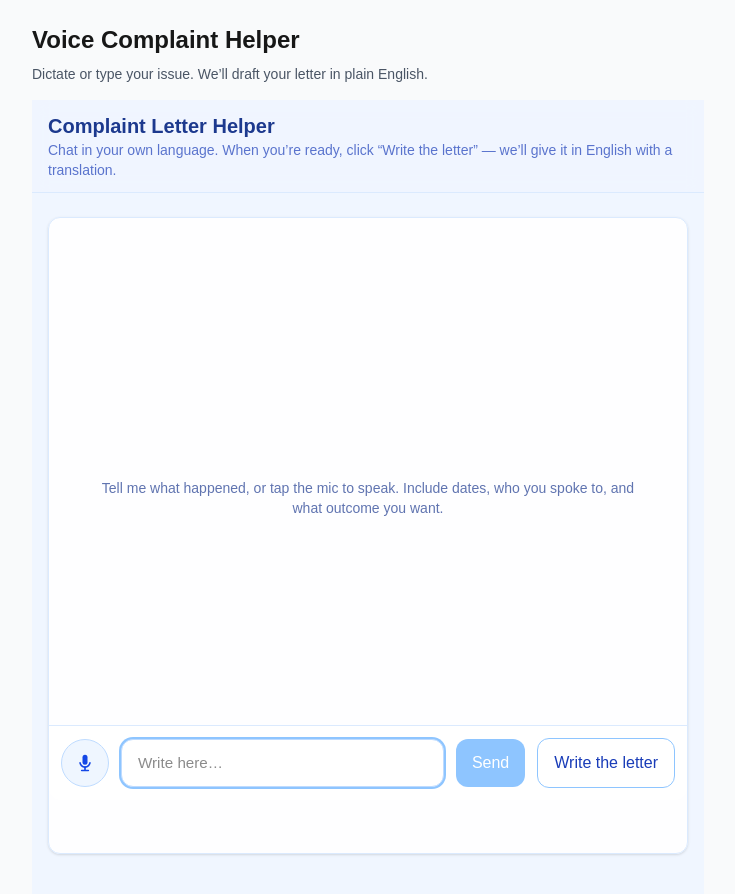
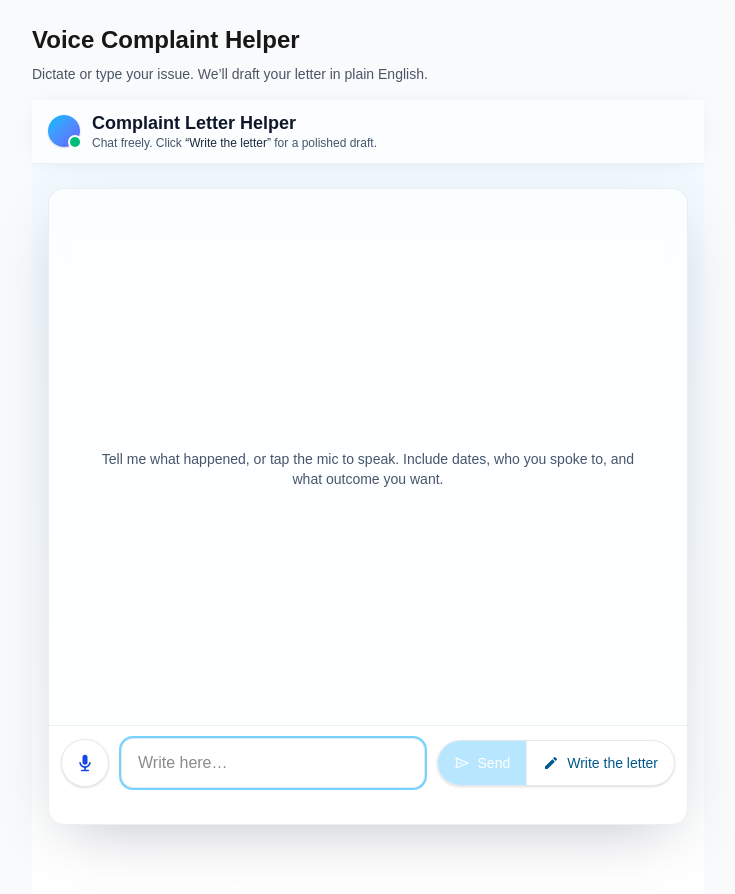
Before and after one commit to obba100/Social-Housing-Complaints-Letter-Bot, a Next.js app in the folder complaint-voice/: page / in a window 1280 px wide. Shown: the top 894 px of the page, without its empty margins (272-1007 px from the left). Built offline with nearby package versions, Linux system fonts and the light colour scheme.

Commit message:
Update Chat UI to Aria-style buttons + embed.mjs config

```diff
--- a/complaint-voice/src/components/Chat.tsx
+++ b/complaint-voice/src/components/Chat.tsx
@@ -16,7 +16,9 @@ const extractLetterBlocks = (text: string) => {
   const trMatch = text.match(/<<LETTER_TRANSLATION(?:[^>]*)>>([\s\S]*?)<<\/LETTER_TRANSLATION>>/);
 
   const enMDMatch = text.match(/<<LETTER_EN_MD>>([\s\S]*?)<<\/LETTER_EN_MD>>/);
-  const trMDMatch = text.match(/<<LETTER_TRANSLATION_MD(?:\s+lang="([^"]+)")?\s*>>([\s\S]*?)<<\/LETTER_TRANSLATION_MD>>/);
+  const trMDMatch = text.match(
+    /<<LETTER_TRANSLATION_MD(?:\s+lang="([^"]+)")?\s*>>([\s\S]*?)<<\/LETTER_TRANSLATION_MD>>/
+  );
 
   // Try to read lang from either translation tag
   let translationLang = '';
@@ -26,10 +28,8 @@ const extractLetterBlocks = (text: string) => {
   else if (trLangFromPlain && trLangFromPlain[1]) translationLang = trLangFromPlain[1];
   else if (trMDMatch && trMDMatch[1]) translationLang = trMDMatch[1];
 
-  // Anything before the English letter (e.g., a quick clarifier)
   const before = enMatch ? text.slice(0, enMatch.index).trim() : '';
 
-  // Determine the last closing tag position to compute "after"
   const closePositions = [
     enMatch ? enMatch.index! + enMatch[0].length : -1,
     trMatch ? trMatch.index! + trMatch[0].length : -1,
@@ -56,12 +56,12 @@ const extractLetterBlocks = (text: string) => {
   };
 };
 
-const CopyButton: React.FC<{ text: string; label?: string; className?: string; variant?: 'primary' | 'secondary' }> = ({
-  text,
-  label = 'Copy',
-  className,
-  variant = 'secondary'
-}) => {
+const CopyButton: React.FC<{
+  text: string;
+  label?: string;
+  className?: string;
+  variant?: 'primary' | 'secondary';
+}> = ({ text, label = 'Copy', className, variant = 'secondary' }) => {
   const [done, setDone] = useState(false);
   const base =
     variant === 'primary'
@@ -77,7 +77,7 @@ const CopyButton: React.FC<{ text: string; label?: string; className?: string; v
         } catch {}
       }}
       className={[
-        'rounded-md px-2 py-1 text-xs transition active:scale-[0.98]',
+        'rounded-full px-3 py-1 text-xs transition active:scale-[0.98] shadow-sm',
         base,
         className || ''
       ].join(' ')}
@@ -88,28 +88,56 @@ const CopyButton: React.FC<{ text: string; label?: string; className?: string; v
   );
 };
 
-/* -------- very small Markdown renderer (bold + line breaks) --------
-   We only need **bold** and preserved line breaks/spacing for letters. */
+/* -------- tiny Markdown renderer (bold + basic spacing) -------- */
 function renderMarkdown(md: string): React.ReactNode {
-  // Split by **bold**, keep delimiters
   const segments = md.split(/(\*\*[^*]+\*\*)/g);
   return (
     <>
       {segments.map((seg, i) => {
         const m = seg.match(/^\*\*([^*]+)\*\*$/);
-        if (m) {
-          return <strong key={i}>{m[1]}</strong>;
-        }
+        if (m) return <strong key={i}>{m[1]}</strong>;
         return <span key={i}>{seg}</span>;
       })}
     </>
   );
 }
 
+/* -------------------- Icons -------------------- */
+
+const MicIcon = ({ className = '' }: { className?: string }) => (
+  <svg xmlns="http://www.w3.org/2000/svg" viewBox="0 0 24 24" aria-hidden="true" className={className}>
+    <path fill="currentColor" d="M12 14a3 3 0 0 0 3-3V5a3 3 0 0 0-6 0v6a3 3 0 0 0 3 3z" />
+    <path fill="currentColor" d="M17 11a5 5 0 0 1-10 0H5a7 7 0 0 0 14 0h-2z" />
+    <path d="M12 17v4m-4 0h8" stroke="currentColor" strokeWidth="2" strokeLinecap="round" />
+  </svg>
+);
+
+const SendIcon = ({ className = '' }: { className?: string }) => (
+  <svg viewBox="0 0 24 24" className={className} aria-hidden="true" xmlns="http://www.w3.org/2000/svg">
+    <path
+      d="M4.5 12L3 4.5 21 12 3 19.5 4.5 12zm0 0L12 12"
+      fill="none"
+      stroke="currentColor"
+      strokeWidth="1.8"
+      strokeLinecap="round"
+      strokeLinejoin="round"
+    />
+  </svg>
+);
+
+const PenIcon = ({ className = '' }: { className?: string }) => (
+  <svg viewBox="0 0 24 24" className={className} aria-hidden="true" xmlns="http://www.w3.org/2000/svg">
+    <path
+      d="M3 17.25V21h3.75L17.81 9.94l-3.75-3.75L3 17.25zM20.71 7.04a1.003 1.003 0 0 0 0-1.42l-2.34-2.34a1.003 1.003 0 0 0-1.42 0l-1.83 1.83 3.75 3.75 1.84-1.82z"
+      fill="currentColor"
+    />
+  </svg>
+);
+
 /* -------------------- Main component -------------------- */
 
 export default function Chat() {
-  // Conversation state (anonymous, in-tab only)
+  // Conversation state
   const [messages, setMessages] = useState<Msg[]>([]);
   const [input, setInput] = useState('');
 
@@ -125,8 +153,20 @@ export default function Chat() {
   const mediaRecorderRef = useRef<MediaRecorder | null>(null);
   const chunksRef = useRef<BlobPart[]>([]);
   const inputRef = useRef<HTMLInputElement | null>(null);
+  const scrollerRef = useRef<HTMLDivElement | null>(null);
 
-  useEffect(() => { inputRef.current?.focus(); }, []);
+  useEffect(() => {
+    inputRef.current?.focus();
+  }, []);
+
+  // Auto-scroll to bottom on updates
+  useEffect(() => {
+    if (!scrollerRef.current) return;
+    scrollerRef.current.scrollTo({
+      top: scrollerRef.current.scrollHeight,
+      behavior: 'smooth'
+    });
+  }, [messages, isStreaming]);
 
   // Prefer on-device speech recognition (fast + free)
   useEffect(() => {
@@ -144,15 +184,6 @@ export default function Chat() {
       recognitionRef.current = rec;
     }
   }, []);
-
-  // OpenAI-style mic icon
-  const MicIcon = ({ className = '' }: { className?: string }) => (
-    <svg xmlns="http://www.w3.org/2000/svg" viewBox="0 0 24 24" aria-hidden="true" className={className}>
-      <path fill="currentColor" d="M12 14a3 3 0 0 0 3-3V5a3 3 0 0 0-6 0v6a3 3 0 0 0 3 3z" />
-      <path fill="currentColor" d="M17 11a5 5 0 0 1-10 0H5a7 7 0 0 0 14 0h-2z" />
-      <path d="M12 17v4m-4 0h8" stroke="currentColor" strokeWidth="2" strokeLinecap="round" />
-    </svg>
-  );
 
   const startRecording = async () => {
     if (recognitionRef.current) {
@@ -205,7 +236,7 @@ export default function Chat() {
   // Shared sender with phase control
   const sendWithPhase = async (draft: boolean) => {
     const text = input.trim();
-    if (draft === false && !text) return; // in chat mode, require text
+    if (draft === false && !text) return;
     if (isStreaming) return;
 
     const nextMessages: Msg[] = text ? [...messages, { role: 'user', content: text }] : [...messages];
@@ -214,8 +245,7 @@ export default function Chat() {
     setInput('');
     setIsStreaming(true);
 
-    // create streaming assistant bubble now
-    const holderIndex = nextMessages.length; // next position
+    const holderIndex = nextMessages.length;
     setMessages((prev) => [...prev, { role: 'assistant', content: '' }]);
 
     let res: Response | null = null;
@@ -223,7 +253,7 @@ export default function Chat() {
       res = await fetch('/api/chat', {
         method: 'POST',
         headers: { 'Content-Type': 'application/json' },
-        body: JSON.stringify({ messages: nextMessages, draft }), // <— phase flag
+        body: JSON.stringify({ messages: nextMessages, draft })
       });
     } catch (e: any) {
       setMessages((prev) => {
@@ -239,7 +269,10 @@ export default function Chat() {
       const errText = await res.text().catch(() => '');
       setMessages((prev) => {
         const updated = [...prev];
-        updated[holderIndex] = { role: 'assistant', content: `[Error ${res.status}] ${errText || 'Problem generating a response.'}` };
+        updated[holderIndex] = {
+          role: 'assistant',
+          content: `[Error ${res.status}] ${errText || 'Problem generating a response.'}`
+        };
         return updated;
       });
       setIsStreaming(false);
@@ -250,7 +283,6 @@ export default function Chat() {
     const decoder = new TextDecoder();
     let acc = '';
 
-    // stream into the placeholder
     while (true) {
       const { value, done } = await reader.read();
       if (done) break;
@@ -265,29 +297,33 @@ export default function Chat() {
       });
     }
 
-    // After stream completes, if it contains a letter, split it into separate bubbles
     const parsed = extractLetterBlocks(acc);
     if (parsed.english || parsed.englishMD || parsed.translation || parsed.translationMD) {
       setMessages((prev) => {
         const before = parsed.before ? [{ role: 'assistant', content: parsed.before } as Msg] : [];
-        const englishCard = (parsed.english || parsed.englishMD)
-          ? [{
+        const englishCard =
+          parsed.english || parsed.englishMD
+            ? [
+                {
                   role: 'assistant',
-              content: parsed.english || '', // plain text (for Copy Plain)
+                  content: parsed.english || '',
                   meta: { letter: 'en', md: parsed.englishMD || '' }
-            } as Msg]
+                } as Msg
+              ]
             : [];
-        const translationCard = (parsed.translation || parsed.translationMD)
-          ? [{
+        const translationCard =
+          parsed.translation || parsed.translationMD
+            ? [
+                {
                   role: 'assistant',
-              content: parsed.translation || '', // plain text
+                  content: parsed.translation || '',
                   meta: { letter: 'translation', md: parsed.translationMD || '', langLabel: parsed.translationLang || undefined }
-            } as Msg]
+                } as Msg
+              ]
             : [];
         const after = parsed.after ? [{ role: 'assistant', content: parsed.after } as Msg] : [];
 
         const updated = [...prev];
-        // Replace the placeholder at holderIndex with the split blocks:
         updated.splice(holderIndex, 1, ...before, ...englishCard, ...translationCard, ...after);
         return updated;
       });
@@ -305,21 +341,20 @@ export default function Chat() {
   };
 
   const TypingDots = () => (
-    <div className="flex items-center gap-1 text-gray-500">
-      <span className="inline-block w-2 h-2 rounded-full bg-gray-400 animate-bounce" style={{ animationDelay: '0ms' }} />
-      <span className="inline-block w-2 h-2 rounded-full bg-gray-400 animate-bounce" style={{ animationDelay: '120ms' }} />
-      <span className="inline-block w-2 h-2 rounded-full bg-gray-400 animate-bounce" style={{ animationDelay: '240ms' }} />
+    <div className="flex items-center gap-1 text-blue-500">
+      <span className="inline-block w-2 h-2 rounded-full bg-blue-400 animate-bounce" style={{ animationDelay: '0ms' }} />
+      <span className="inline-block w-2 h-2 rounded-full bg-blue-400 animate-bounce" style={{ animationDelay: '120ms' }} />
+      <span className="inline-block w-2 h-2 rounded-full bg-blue-400 animate-bounce" style={{ animationDelay: '240ms' }} />
     </div>
   );
 
   /* --------------------------- UI --------------------------- */
 
-  // Letter “card” bubble with Rich display + Copy buttons (Rich primary, Plain secondary)
   const LetterBubble: React.FC<{ title: string; text: string; md?: string }> = ({ title, text, md }) => (
     <div className="mb-3 sm:mb-4 flex justify-start">
-      <div className="max-w-[85%] sm:max-w-[75%] rounded-xl overflow-hidden border border-blue-100 bg-white shadow-sm">
-        <div className="flex items-center justify-between gap-2 border-b border-blue-100 bg-blue-50 px-3 py-2">
-          <div className="text-sm font-medium text-blue-900">{title}</div>
+      <div className="max-w-[85%] sm:max-w-[75%] rounded-2xl overflow-hidden border border-slate-200/70 bg-white/80 backdrop-blur-sm shadow-sm">
+        <div className="flex items-center justify-between gap-2 border-b border-slate-200/70 bg-sky-50/70 px-3 py-2">
+          <div className="text-sm font-medium text-slate-900">{title}</div>
           <div className="flex items-center gap-2">
             {md && md.trim() !== '' ? (
               <>
@@ -331,14 +366,13 @@ export default function Chat() {
             )}
           </div>
         </div>
-        <div className="px-3 py-3">
-          {/* RENDER RICH if available; else plain */}
+        <div className="px-4 py-3">
           {md && md.trim() !== '' ? (
-            <div className="whitespace-pre-wrap leading-relaxed text-[0.95rem] text-gray-900">
+            <div className="whitespace-pre-wrap leading-relaxed text-[0.95rem] text-slate-900">
               {renderMarkdown(md)}
             </div>
           ) : (
-            <pre className="whitespace-pre-wrap leading-relaxed text-[0.95rem] text-gray-900">{text}</pre>
+            <pre className="whitespace-pre-wrap leading-relaxed text-[0.95rem] text-slate-900">{text}</pre>
           )}
         </div>
       </div>
@@ -346,24 +380,30 @@ export default function Chat() {
   );
 
   return (
-    <div className="min-h-screen w-full bg-[#f0f6ff]">
+    <div className="min-h-screen w-full bg-gradient-to-b from-sky-50 to-white">
       {/* Header */}
-      <header className="sticky top-0 z-10 bg-[#f0f6ff]/80 backdrop-blur border-b border-blue-100">
-        <div className="max-w-3xl mx-auto px-4 py-3">
-          <h1 className="text-lg md:text-xl font-semibold text-blue-900">Complaint Letter Helper</h1>
-          <p className="text-xs md:text-sm text-blue-800/70">
-            Chat in your own language. When you’re ready, click “Write the letter” — we’ll give it in English with a translation.
+      <header className="sticky top-0 z-10 bg-white/70 backdrop-blur border-b border-slate-200/70 shadow-[0_1px_24px_-12px_rgba(2,6,23,0.2)]">
+        <div className="max-w-3xl mx-auto px-4 py-3 flex items-center gap-3">
+          <div className="relative">
+            <div className="h-8 w-8 rounded-full bg-gradient-to-br from-sky-400 to-indigo-500 shadow-sm" />
+            <span className="absolute -right-0 -bottom-0 h-2.5 w-2.5 rounded-full bg-emerald-500 ring-2 ring-white" title="Online" />
+          </div>
+          <div className="flex flex-col">
+            <h1 className="text-base md:text-lg font-semibold text-slate-900 leading-tight">Complaint Letter Helper</h1>
+            <p className="text-[11px] md:text-xs text-slate-600">
+              Chat freely. Click <span className="font-medium text-slate-800">“Write the letter”</span> for a polished draft.
             </p>
+          </div>
         </div>
       </header>
 
       {/* Chat panel */}
       <main className="max-w-3xl mx-auto px-2 sm:px-4">
-        <div className="mt-4 sm:mt-6 mb-32 bg-white/90 border border-blue-100 rounded-xl shadow-sm">
+        <div className="mt-4 sm:mt-6 mb-32 rounded-2xl border border-slate-200/70 bg-white/70 backdrop-blur shadow-[0_20px_60px_-20px_rgba(2,6,23,0.25)]">
           {/* Messages */}
-          <div className="h-[64vh] sm:h-[70vh] overflow-y-auto p-3 sm:p-4">
+          <div ref={scrollerRef} className="h-[64vh] sm:h-[70vh] overflow-y-auto p-3 sm:p-4">
             {messages.length === 0 && (
-              <div className="h-full flex items-center justify-center text-center text-sm text-blue-900/70 px-6">
+              <div className="h-full flex items-center justify-center text-center text-sm text-slate-600 px-6">
                 Tell me what happened, or tap the mic to speak. Include dates, who you spoke to, and what outcome you want.
               </div>
             )}
@@ -373,8 +413,7 @@ export default function Chat() {
               const isLetterEn = m.meta?.letter === 'en';
               const isLetterTr = m.meta?.letter === 'translation';
 
-              if (isLetterEn)
-                return <LetterBubble key={i} title="Letter (English)" text={m.content} md={m.meta?.md} />;
+              if (isLetterEn) return <LetterBubble key={i} title="Letter (English)" text={m.content} md={m.meta?.md} />;
 
               if (isLetterTr) {
                 const lang = m.meta?.langLabel ? ` – ${m.meta.langLabel}` : '';
@@ -385,8 +424,10 @@ export default function Chat() {
                 <div key={i} className={`mb-3 sm:mb-4 flex ${isUser ? 'justify-end' : 'justify-start'}`}>
                   <div
                     className={[
-                      'max-w-[85%] sm:max-w-[75%] px-3 py-2 sm:px-4 sm:py-3 rounded-2xl text-[0.95rem] leading-relaxed whitespace-pre-wrap',
-                      isUser ? 'bg-blue-100 text-blue-950 rounded-br-sm' : 'bg-gray-100 text-gray-900 rounded-bl-sm'
+                      'max-w-[85%] sm:max-w-[75%] px-3 py-2 sm:px-4 sm:py-3 rounded-2xl text-[0.95rem] leading-relaxed whitespace-pre-wrap shadow-sm',
+                      isUser
+                        ? 'bg-gradient-to-br from-sky-100 to-indigo-100 text-slate-900 rounded-br-sm border border-sky-200/60'
+                        : 'bg-slate-50 text-slate-900 rounded-bl-sm border border-slate-200/70'
                     ].join(' ')}
                   >
                     {m.content}
@@ -397,7 +438,7 @@ export default function Chat() {
 
             {isStreaming && (
               <div className="mb-3 sm:mb-4 flex justify-start">
-                <div className="bg-gray-100 text-gray-900 rounded-2xl rounded-bl-sm px-3 py-2 sm:px-4 sm:py-3">
+                <div className="bg-slate-50 text-slate-900 rounded-2xl rounded-bl-sm px-3 py-2 sm:px-4 sm:py-3 border border-slate-200/70">
                   <TypingDots />
                 </div>
               </div>
@@ -405,17 +446,17 @@ export default function Chat() {
 
             {isTranscribing && !isStreaming && (
               <div className="mb-3 sm:mb-4 flex justify-start">
-                <div className="bg-gray-100 text-gray-900 rounded-2xl rounded-bl-sm px-3 py-2 sm:px-4 sm:py-3">
-                  <span className="text-gray-500">Transcribing…</span>
+                <div className="bg-slate-50 text-slate-900 rounded-2xl rounded-bl-sm px-3 py-2 sm:px-4 sm:py-3 border border-slate-200/70">
+                  <span className="text-slate-500">Transcribing…</span>
                 </div>
               </div>
             )}
           </div>
 
-          {/* Composer */}
-          <div className="sticky bottom-0 border-t border-blue-100 bg-white/95 backdrop-blur rounded-b-xl">
+          {/* Composer — Aria‑style segmented controls */}
+          <div className="sticky bottom-0 border-t border-slate-200/70 bg-white/85 backdrop-blur rounded-b-2xl">
             <div className="p-2 sm:p-3 flex items-center gap-2 sm:gap-3">
-              {/* Mic with clear on/off states */}
+              {/* Mic */}
               <button
                 type="button"
                 onClick={isRecording ? stopRecording : startRecording}
@@ -423,50 +464,75 @@ export default function Chat() {
                 aria-pressed={isRecording}
                 title={isRecording ? 'Stop recording' : 'Start recording'}
                 className={[
-                  'relative rounded-full w-11 h-11 sm:w-12 sm:h-12 border transition',
+                  'relative rounded-full w-11 h-11 sm:w-12 sm:h-12 border transition shadow-sm',
                   isRecording
                     ? 'bg-blue-600 border-blue-600 text-white shadow-[0_0_0_4px_rgba(37,99,235,0.15)] animate-pulse'
-                    : 'bg-blue-50 border-blue-200 text-blue-700 hover:bg-blue-100'
+                    : 'bg-white border-slate-200 text-blue-700 hover:bg-slate-50'
                 ].join(' ')}
               >
                 <MicIcon className="w-5 h-5 mx-auto" />
                 {isRecording && <span className="pointer-events-none absolute inset-0 rounded-full ring-8 ring-blue-300/30" />}
               </button>
 
+              {/* Input */}
               <input
                 ref={inputRef}
                 value={input}
                 onChange={(e) => setInput(e.target.value)}
                 onKeyDown={onKeyDown}
                 placeholder="Write here…"
-                className="flex-1 border border-blue-200 bg-white rounded-xl px-3 sm:px-4 py-2 sm:py-3 outline-none focus:ring-2 focus:ring-blue-300 text-[0.95rem]"
+                className="flex-1 border border-slate-200 bg-white rounded-xl px-3 sm:px-4 py-2 sm:py-3 outline-none focus:ring-2 focus:ring-sky-300 shadow-sm"
               />
 
-              {/* Primary send */}
+              {/* Segmented actions */}
+              <div
+                className={[
+                  'inline-flex items-stretch rounded-full border shadow-sm overflow-hidden',
+                  'border-slate-200 bg-white'
+                ].join(' ')}
+                role="group"
+                aria-label="Composer actions"
+              >
+                {/* Send (primary) */}
                 <button
                   onClick={send}
                   disabled={isStreaming || input.trim().length === 0}
                   className={[
-                  'rounded-xl px-3 sm:px-4 py-2 sm:py-3 text-white',
+                    'flex items-center gap-2 pl-3 pr-3 sm:pl-4 sm:pr-4 py-2 sm:py-3 text-sm font-medium',
+                    'focus:outline-none focus-visible:ring-2 focus-visible:ring-offset-0 focus-visible:ring-sky-300',
+                    'transition',
                     isStreaming || input.trim().length === 0
-                    ? 'bg-blue-300 cursor-not-allowed'
-                    : 'bg-blue-600 hover:bg-blue-700 active:bg-blue-800 transition'
+                      ? 'bg-sky-200 text-white cursor-not-allowed'
+                      : 'bg-gradient-to-r from-blue-600 to-indigo-600 text-white hover:from-blue-700 hover:to-indigo-700 active:from-blue-800 active:to-indigo-800'
                   ].join(' ')}
+                  title="Send message"
                 >
-                Send
+                  <SendIcon className="w-4 h-4" />
+                  <span className="hidden sm:inline">Send</span>
                 </button>
 
-              {/* Write the letter */}
+                {/* Divider */}
+                <div className="w-px bg-slate-200/80 self-stretch" aria-hidden="true" />
+
+                {/* Write the letter (ghost/outline) */}
                 <button
                   onClick={writeLetter}
                   disabled={isStreaming}
-                className="rounded-xl px-3 sm:px-4 py-2 sm:py-3 border border-blue-300 text-blue-800 hover:bg-blue-50 transition"
+                  className={[
+                    'flex items-center gap-2 pl-3 pr-3 sm:pl-4 sm:pr-4 py-2 sm:py-3 text-sm font-medium',
+                    'text-sky-800 hover:bg-sky-50 active:bg-sky-100',
+                    'disabled:opacity-60 disabled:cursor-not-allowed',
+                    'transition'
+                  ].join(' ')}
                   title="Draft the final letter (English with translation)"
                 >
-                Write the letter
+                  <PenIcon className="w-4 h-4" />
+                  <span className="hidden sm:inline">Write the letter</span>
                 </button>
               </div>
             </div>
+          </div>
+          {/* /Composer */}
         </div>
       </main>
     </div>
```
Lines whose indentation alone changed are shown as unchanged.
